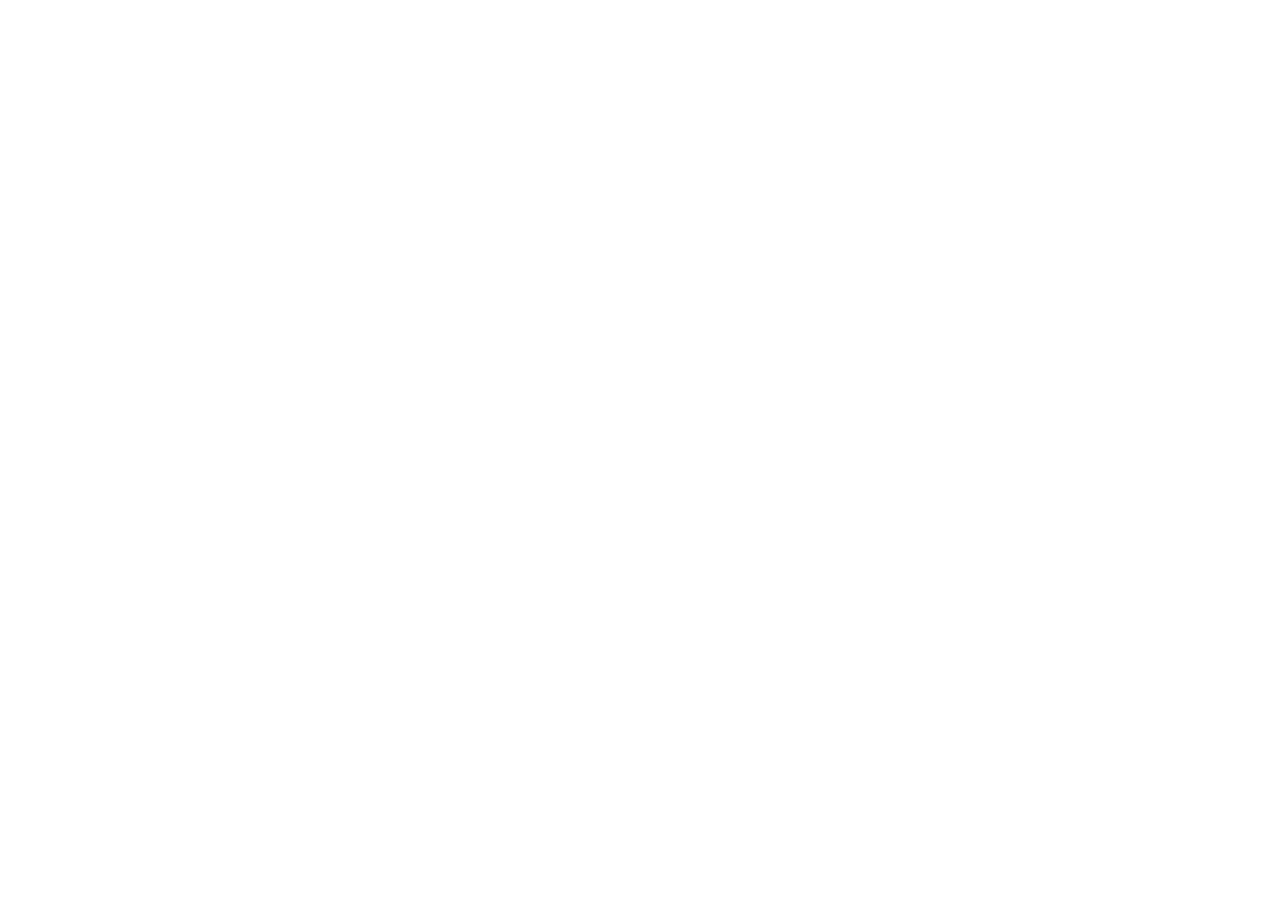
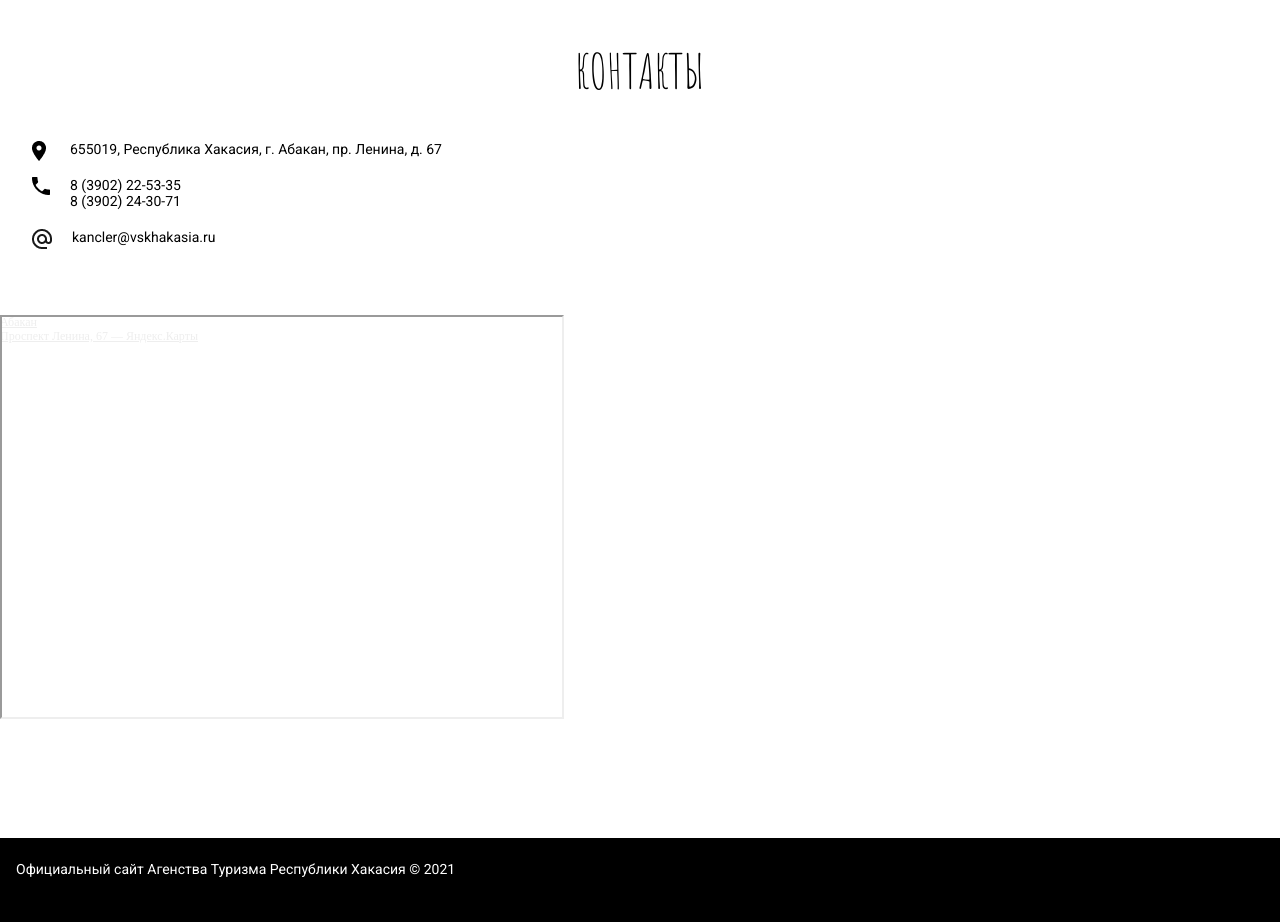
Before and after one commit to ALENKOZAVR/Frontend_app2, a plain HTML site: page index.html in a window 1280 px wide. Before the commit the page ends 800 px from the top, so only its background shows below. Drawn offline with Linux system fonts and the light colour scheme.

Commit message:
Contacts and footer
Сделали контакты и подвал.

```diff
--- a/css/styles.css
+++ b/css/styles.css
@@ -0,0 +1,79 @@
+/*Основные*/
+.body, html {
+margin: 0;
+min-width: 320px;
+font-size: 14px;
+scroll-behavior: smooth;
+scroll-padding-top: 90px;
+}
+.body.lock{
+overflow: hidden;
+}
+
+/*Контакты*/
+.contacts{
+display: block;
+}
+
+.contacts__text{
+font-family: Roboto;
+font-style: normal;
+font-weight: normal;
+font-size: 14px;
+line-height: 16px;
+}
+
+.contacts__text__title{
+position: relative;
+margin: 0 0 51 0;
+font-family: Amatic SC;
+font-style: normal;
+font-weight: normal;
+font-size: 48px;
+line-height: 61px;
+text-align: center;
+}
+
+.contacts__text__1{
+position: relative;
+margin: 35px 31px 20px 70px;
+}
+
+.contacts__text__2{
+position: relative;
+margin: 0px 31px 0px 70px;
+}
+
+.contacts__text__3{
+position: relative;
+margin: 0px 31px 20px 70px;
+}
+
+.contacts__img{
+margin: 0 20px 0 32px;
+float: left;
+}
+
+.map{
+padding: 50px 0 115px 0;
+width: 100%;
+}
+
+
+/*Подвал*/
+.footer{
+    display: flex;
+    background-color: black;
+    justify-content: space-between;
+    width: 100%;
+    height: 84px;
+}
+.footer__text{
+    font-weight: normal;
+    font-family: Roboto;
+    font-size: 14px;
+    line-height: 16px;
+    margin: 23px 57px 23px 16px;
+
+    color: #ffffff;
+}
--- a/index.html
+++ b/index.html
@@ -1,12 +1,58 @@
 <!DOCTYPE html>
 <html lang="en">
+
 <head>
-    <meta charset="UTF-8">
-    <meta http-equiv="X-UA-Compatible" content="IE=edge">
+    <link href="https://fonts.googleapis.com/css2?family=Amatic+SC&family=Roboto&display=swap" rel="stylesheet">
+    <link href="https://fonts.googleapis.com/css2?family=Amatic+SC&family=Roboto:wght@400;500&display=swap">
+    <link href="https://fonts.googleapis.com/css2?family=Amatic+SC&family=Roboto:wght@300;400&display=swap" rel="stylesheet">
+
+    <link rel="stylesheet" href="css/styles.css">
+    <title>Маслов Ф. А.</title>
+    <meta http-equiv="Content-Type" content="text/html; charset=utf-8">
     <meta name="viewport" content="width=device-width, initial-scale=1.0">
-    <title>Document1</title>
+    <title>Title</title>
+    <script src="js/app.js"></script>
+
 </head>
-<body>
 
+
+<body class="body" id="body">
+    <!-- Контакты-->
+    <section class="contacts" id="section_4">
+        <div class="contacts__text">
+            <h1 class="contacts__text__title">КОНТАКТЫ</h1>
+        </div>
+        <div class="contacts__text">
+            <div class="contacts__img">
+                <img src="img/adres.png" alt="adres">
+            </div>
+            <p class="contacts__text__1">655019, Республика Хакасия, г. Абакан, пр. Ленина, д. 67</p>
+        </div>
+        <div class="contacts__text">
+            <div class="contacts__img">
+                <img src="img/phon.png" alt="phon">
+            </div>
+            <p class="contacts__text__2">8 (3902) 22-53-35</p>
+            <p class="contacts__text__3">8 (3902) 24-30-71</p>
+        </div>
+        <div class="contacts__text">
+            <div class="contacts__img">
+                <img src="img/mail.png" alt="mail">
+            </div>
+            <p class="contacts__text__3">kancler@vskhakasia.ru</p>
+        </div>
+        <div class="map">
+            <div style="position:relative;overflow:hidden;">
+                <a href="https://yandex.ru/maps/1095/abakan/?utm_medium=mapframe&utm_source=maps" style="color:#eee;font-size:12px;position:absolute;top:0px;">Абакан</a>
+                <a href="https://yandex.ru/maps/1095/abakan/house/prospekt_lenina_67/bUgYcgNiS0cBQFtpfXtzcHpnZg==/?ll=91.444583%2C53.721019&source=wizgeo&utm_medium=mapframe&utm_source=maps&z=16.99" style="color:#eee;font-size:12px;position:absolute;top:14px;">Проспект Ленина, 67 — Яндекс.Карты</a>
+                <iframe src="https://yandex.ru/map-widget/v1/-/CCUub8Q5pB" width="560" height="400" frameborder="1" allowfullscreen="true" style="position:relative;"></iframe>
+            </div>
+        </div>
+    </section>
+
+    <!-- Подвал -->
+    <footer class="footer">
+        <p class="footer__text">Официальный сайт Агенства Туризма Республики Хакасия © 2021</p>
+    </footer>
 </body>
 </html>
```
Also changed, not shown: img/adres.png (added), img/logo.png (added), img/mail.png (added), img/next.png (added), img/phon.png (added), 1 other file.
